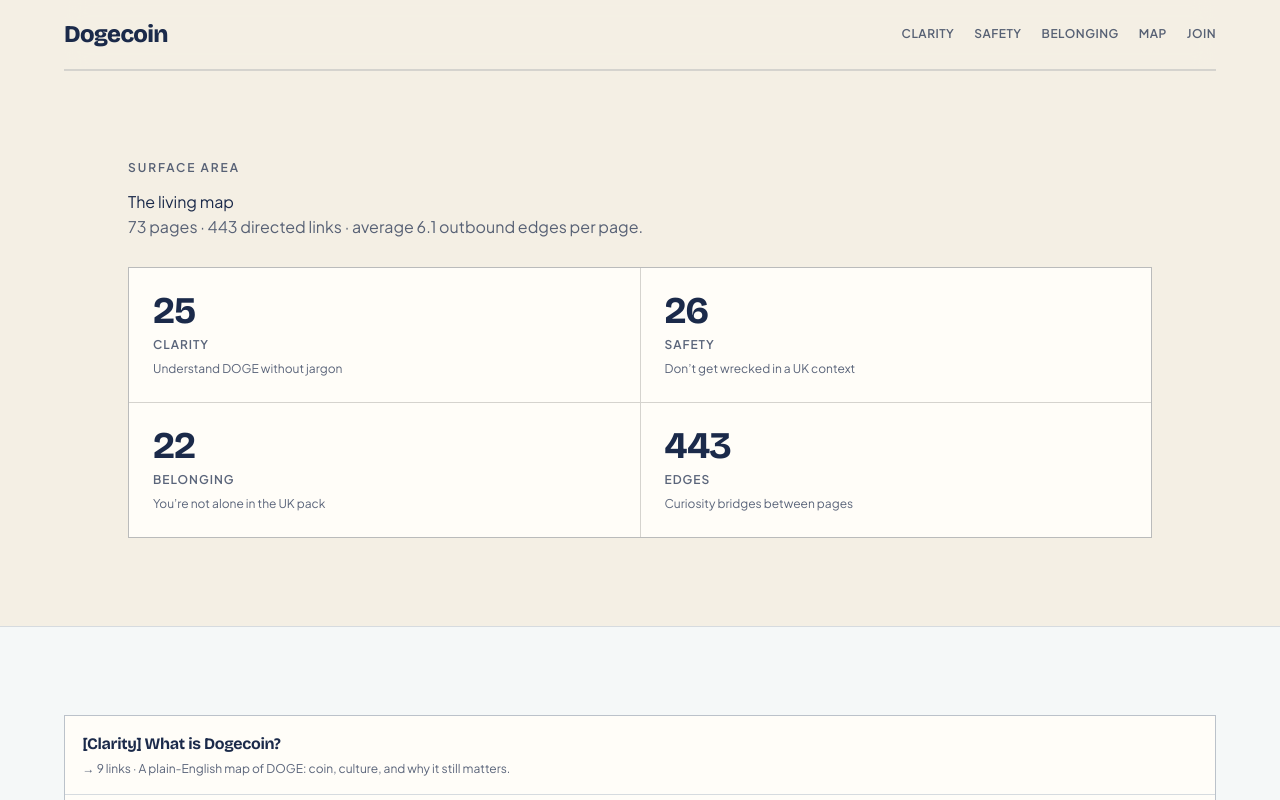
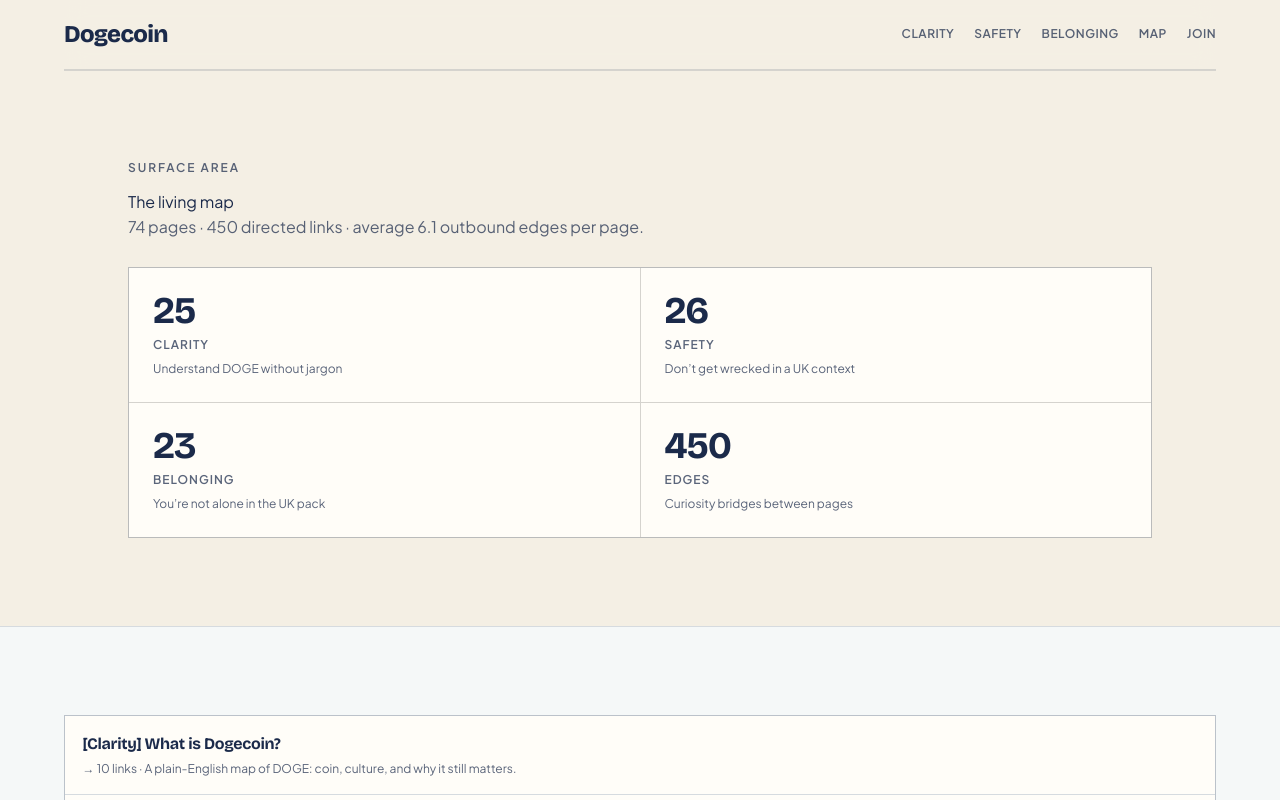
Before and after one commit to mblackth-ai/dogecoin-uk, a Next.js app: page /map in a window 1280 px wide. Shown: the top 800 px of the page. Built offline with nearby package versions, Linux system fonts and the light colour scheme.

Commit message:
Hour-2 heartbeat: newcomer script (pass-37).
Co-authored-by: Cursor <cursoragent@cursor.com>

```diff
--- a/scripts/expansion-state.json
+++ b/scripts/expansion-state.json
@@ -35,7 +35,8 @@
     "pass-33",
     "pass-34",
     "pass-35",
-    "pass-36"
+    "pass-36",
+    "pass-37"
   ],
-  "lastAppliedAt": "2026-07-21T08:22:59.758Z"
+  "lastAppliedAt": "2026-07-21T08:27:14.376Z"
 }
--- a/src/content/catalog.ts
+++ b/src/content/catalog.ts
@@ -23,7 +23,8 @@ export const catalog: PageNode[] = [
       "tipping-culture",
       "dogecoin-history",
       "forks-and-clones",
-      "uk-search-intent",],
+      "uk-search-intent",
+      "newcomer-script",],
     body: [
       "Dogecoin is a cryptocurrency that started as a joke and became a living culture. The coin moves on a public network; the meme moves through people.",
       "You do not need a finance degree to hold a mental model. DOGE is digital cash with a community that prizes humour, tips, and approachability over gatekeeping.",
@@ -1275,7 +1276,8 @@ export const catalog: PageNode[] = [
       "what-is-dogecoin",
       "meetups-and-irl",
       "tipping-culture",
-    ],
+
+      "newcomer-script",],
     body: [
       "Teach DOGE without dunking or dumping risk on them. This page exists so the graph has another door for that intent.",
       "Pillar alignment: belonging. Read it slowly, then follow two related links.",
@@ -1620,4 +1622,25 @@ export const catalog: PageNode[] = [
       "Belonging scales when moderation is calm and consistent.",
     ],
   },
+  {
+    slug: "newcomer-script",
+    title: "Newcomer script",
+    pillar: "belonging",
+    summary: "What to say in the first five minutes to a curious friend.",
+    hook: "Teaching is belonging with a checklist.",
+    tags: ["teaching", "community"],
+    related: [
+      "onboarding-a-friend",
+      "what-is-dogecoin",
+      "first-doge-checklist",
+      "phishing-red-flags",
+      "meme-literacy",
+    ],
+    body: [
+      "Start with what DOGE is, what it isn’t, and one safety rule: never share a seed.",
+      "Offer a tiny practice send, not a portfolio plan.",
+      "Send them two links from this site — one clarity, one safety.",
+      "Your tone teaches more than your tips.",
+    ],
+  },
 ];
```
